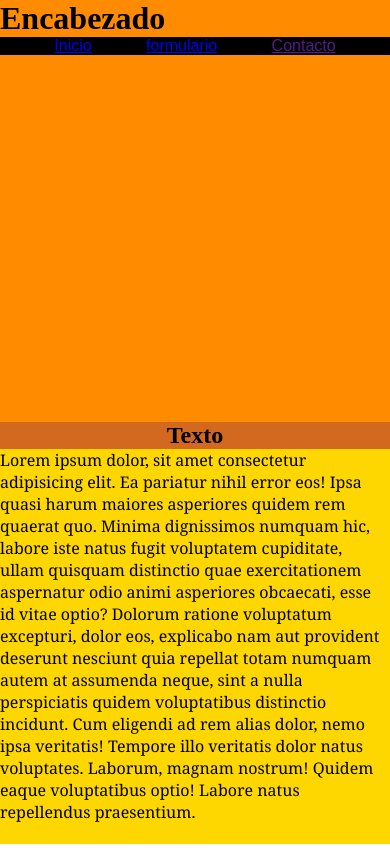
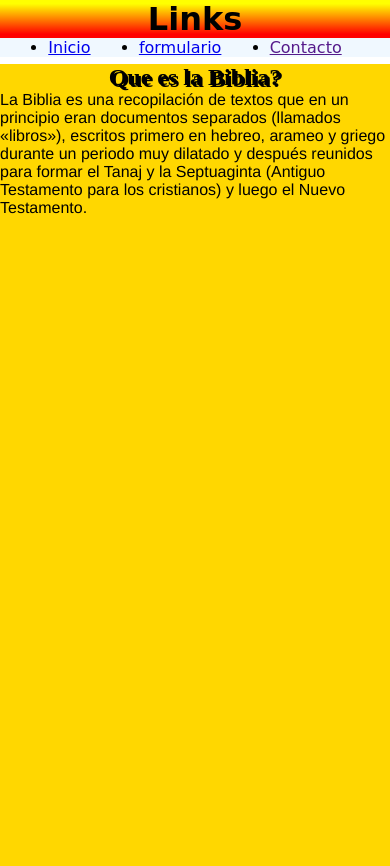
Before and after one commit to agusbolla/Proyecto1, a plain HTML site: page index.html in a window 390 px wide. Before the commit the page ends 844 px from the top, so only its background shows below. Drawn offline with Linux system fonts and the light colour scheme.

Commit message:
responsive

```diff
--- a/css/estilos.css
+++ b/css/estilos.css
@@ -1,64 +1,82 @@
-*
-{
+* {
     box-sizing: border-box;
     padding: 0%;
     margin: 0%;
 }
-.grid
 
-{display: grid;
-grid-template-columns: 50vw 50vw;
-grid-template-rows: 50vh 50vh;
-grid-template-areas: "header header"
-"section section";
+.grid {
+    display: grid;
+    grid-template-columns: 25vw 75vw;
+    grid-template-rows: 5vh 95vh;
+    grid-template-areas: "header header"
+        "section section";
+    grid-row-gap: 22px;
 
 }
 
-.header
-{
-    background-color: darkorange;
+.header {
+
     grid-area: header;
 }
-.section
-{
+
+.section {
     background-color: gold;
     grid-area: section;
 }
-li
 
-
-
-{
-    font-family: fantasy;
+li {
+    font-family: cursive;
 
 }
-li:hover
 
-
-{
+li:hover {
     transform: skew(20deg);
-    background-image: linear-gradient(black,violet);
+    background-image: linear-gradient(yellow 10%, red 90%);
+    font-family: cursive;
 
 }
-ul
 
-{
+ul {
     display: flex;
     justify-content: space-evenly;
-    background-color: black;
+    background-color: aliceblue;
 }
-.texto
 
-{
-   display: flex;
-   justify-content: center;
-   background-color: chocolate;
+.texto {
+    display: flex;
+    justify-content: center;
+    background-color: gold;
+    text-shadow: 2px 2px;
 
 
 }
-p
 
-{
-    font-family: Georgia, 'Times New Roman', Times, serif;
-    height: 22px;
+p {
+    font-family: 'Franklin Gothic Medium', 'Arial Narrow', Arial, sans-serif;
 }
+
+.encabezado {
+    display: flex;
+    justify-content: center;
+    font-family: cursive;
+    background-color: floralwhite;
+    background-image: linear-gradient(yellow 10%, red 90%);
+}
+
+@media (max-width : 345px) {
+
+    .texto {
+        display: flex;
+        flex-wrap: wrap;
+
+
+    }
+
+    .encabezado
+
+    {
+        display: flex;
+        justify-content: space-evenly;
+    }
+
+}
--- a/index.html
+++ b/index.html
@@ -10,7 +10,7 @@
 <body>
     <div class="grid">
     <header class="header">
-<h1>Encabezado</h1>
+<h1 class="encabezado">Links</h1>
 <ul class="ul">
 <li> <a href="./index.html">Inicio</a></li>
 <li><a href="./formulario.html">formulario</a></li>
@@ -24,8 +24,9 @@
 
     </header>
     <section class="section">
-        <h1 class="texto">Texto</h1>
-<p>Lorem ipsum dolor, sit amet consectetur adipisicing elit. Ea pariatur nihil error eos! Ipsa quasi harum maiores asperiores quidem rem quaerat quo. Minima dignissimos numquam hic, labore iste natus fugit voluptatem cupiditate, ullam quisquam distinctio quae exercitationem aspernatur odio animi asperiores obcaecati, esse id vitae optio? Dolorum ratione voluptatum excepturi, dolor eos, explicabo nam aut provident deserunt nesciunt quia repellat totam numquam autem at assumenda neque, sint a nulla perspiciatis quidem voluptatibus distinctio incidunt. Cum eligendi ad rem alias dolor, nemo ipsa veritatis! Tempore illo veritatis dolor natus voluptates. Laborum, magnam nostrum! Quidem eaque voluptatibus optio! Labore natus repellendus praesentium.
+        <h1 class="texto">Que es la Biblia?</h1>
+<p>
+    La Biblia es una recopilación de textos que en un principio eran documentos separados (llamados «libros»), escritos primero en hebreo, arameo y griego durante un periodo muy dilatado y después reunidos para formar el Tanaj y la Septuaginta (Antiguo Testamento para los cristianos) y luego el Nuevo Testamento.
 
 </p>
 
```
Also changed, not shown: formulario.html (+2 -1 lines).
